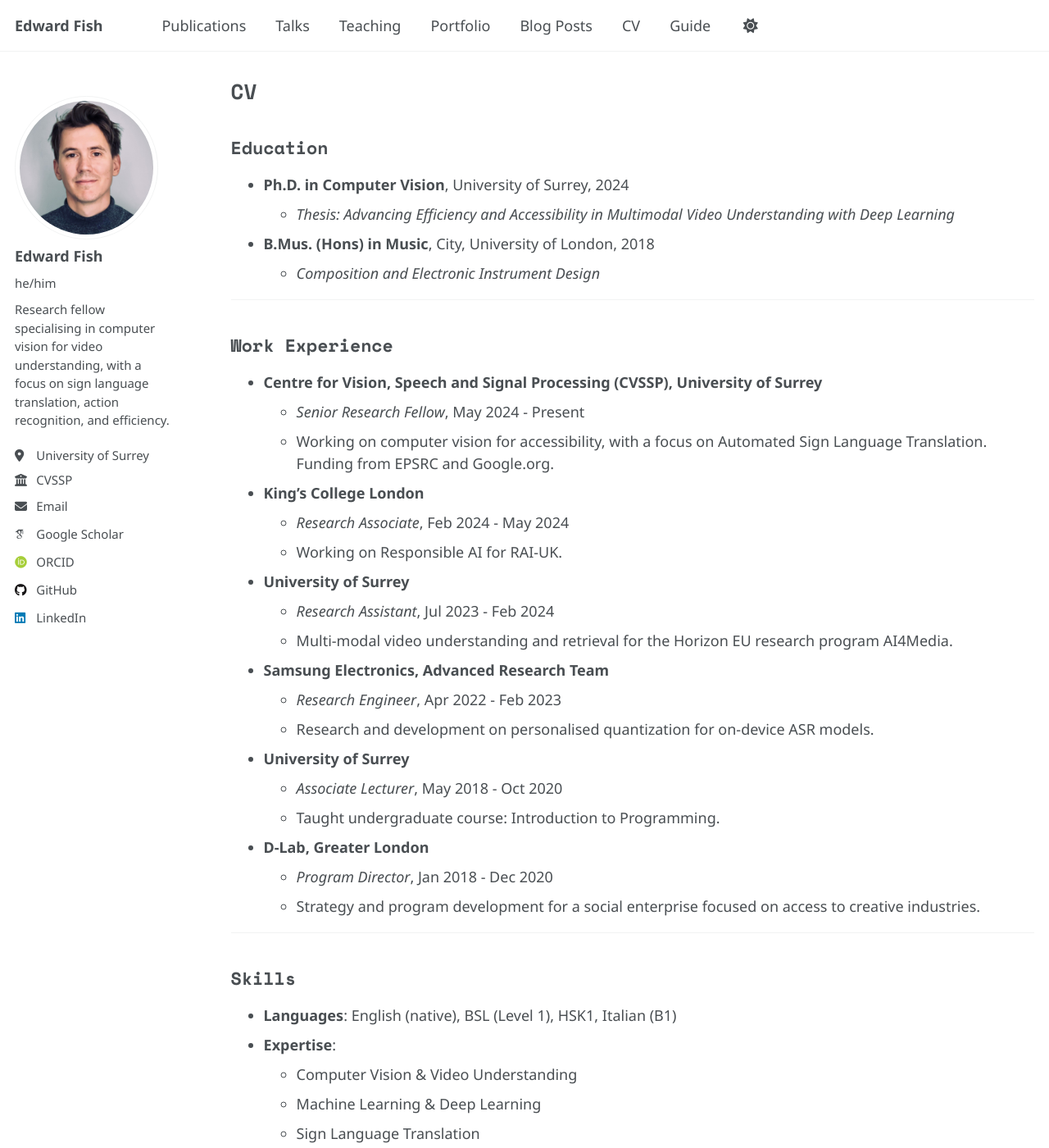
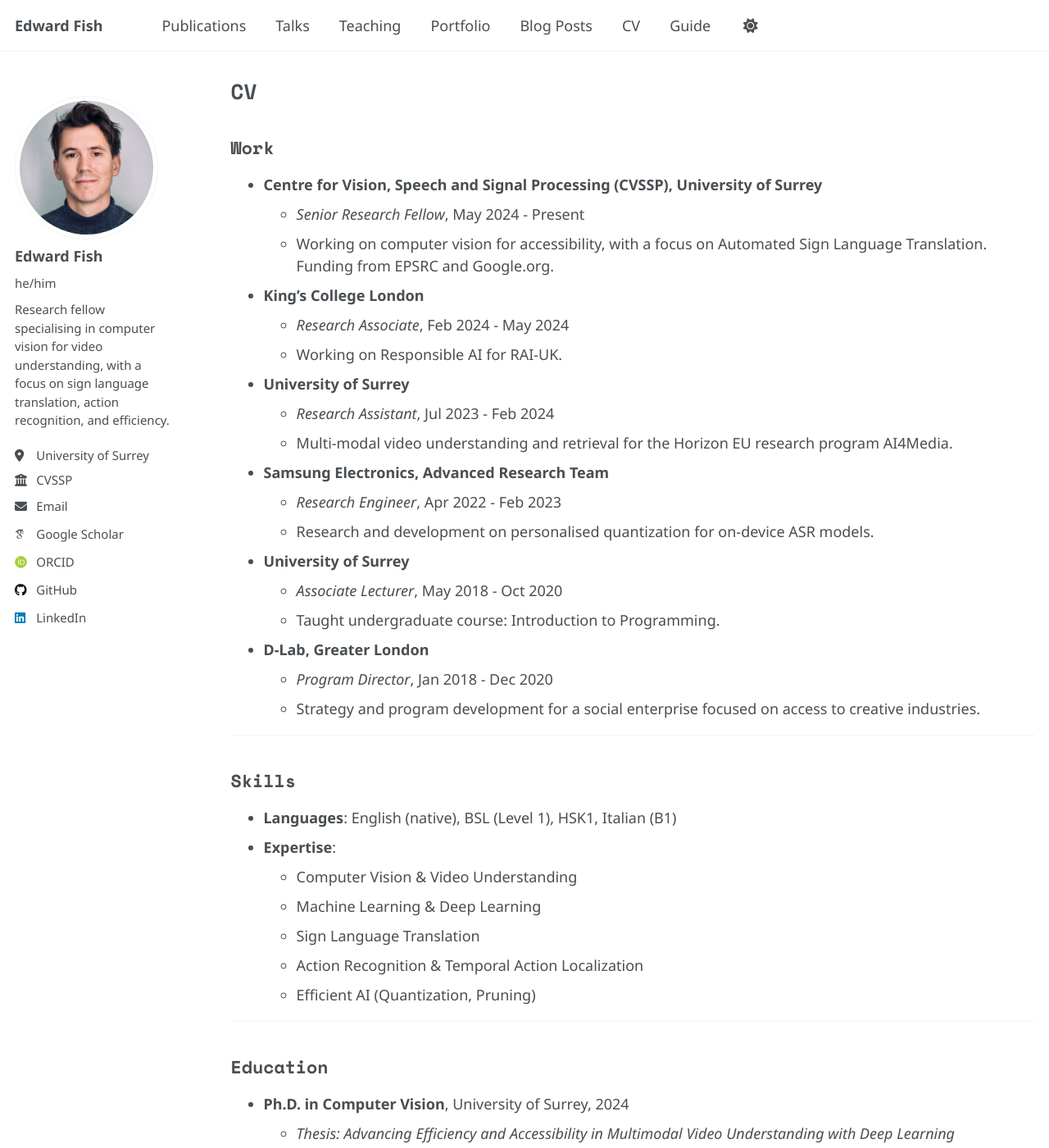
Before and after one commit to ed-fish/ed-fish.github.io, a Jekyll site: the page built from _pages/cv.md, in a window 1280 px wide and 1400 px high. Shown: the whole window at 82% size. Built offline with Jekyll 4.4.1, drawn with Linux system fonts in a browser that asks for light colours; some web fonts are replaced; some of the changed text lies outside the part shown.

Commit message:
Update cv.md

```diff
--- a/_pages/cv.md
+++ b/_pages/cv.md
@@ -7,17 +7,7 @@ redirect_from:
   - /resume
 ---
 
-{% include base_path %}
-## Education
-* **Ph.D. in Computer Vision**, University of Surrey, 2024
-  * *Thesis: Advancing Efficiency and Accessibility in Multimodal Video Understanding with Deep Learning*
-* **B.Mus. (Hons) in Music**, City, University of London, 2018
-  * *Composition and Electronic Instrument Design*
-
-
----
-
-## Work Experience
+## Work
 
 * **Centre for Vision, Speech and Signal Processing (CVSSP), University of Surrey**
   * *Senior Research Fellow*, May 2024 - Present
@@ -57,6 +47,15 @@ redirect_from:
 
 ---
 
+{% include base_path %}
+## Education
+* **Ph.D. in Computer Vision**, University of Surrey, 2024
+  * *Thesis: Advancing Efficiency and Accessibility in Multimodal Video Understanding with Deep Learning*
+* **B.Mus. (Hons) in Music**, City, University of London, 2018
+  * *Composition and Electronic Instrument Design*
+
+---
+
 ## Publications
 <ul>{% for post in site.publications reversed %}
   {% include archive-single-cv.html %}
```
